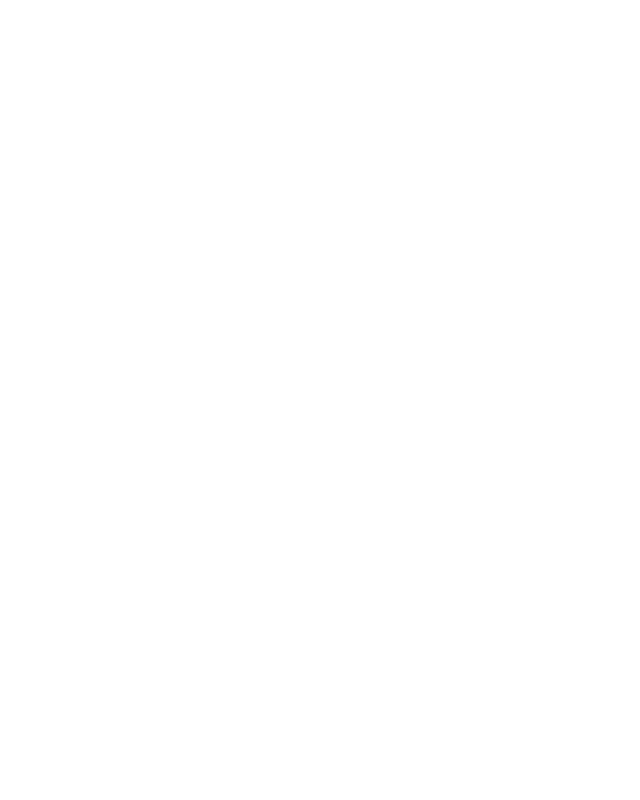
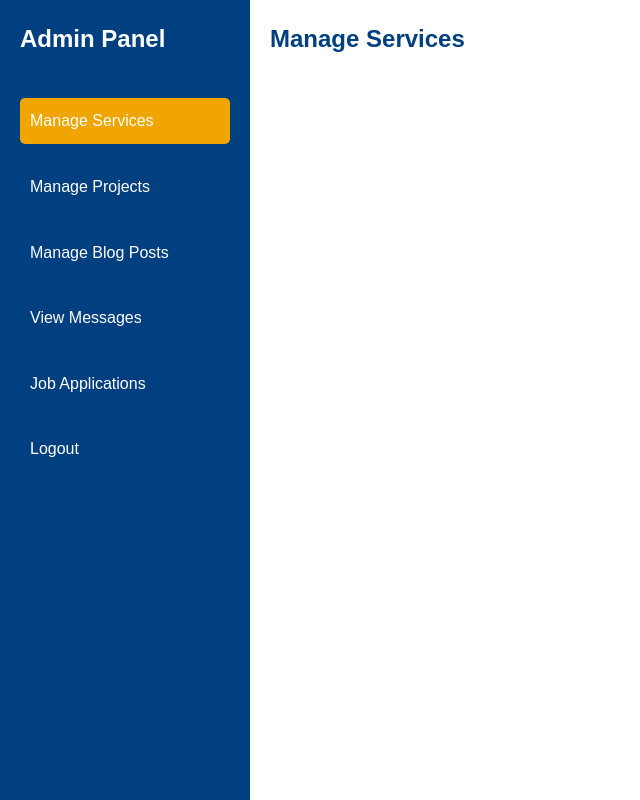
Before and after one commit to abdulgafurissah/tiibu-company-limited, a React (Create React App) app: page /admin in a window 1280 px wide. Shown: the whole page, without its empty margins (0-640 px from the left). Built offline with nearby package versions, Linux system fonts and the light colour scheme.

Commit message:
admin rout fix

```diff
--- a/src/Viewroutes/admin-view-routes.js
+++ b/src/Viewroutes/admin-view-routes.js
@@ -1,15 +1,26 @@
 import { Routes, Route } from 'react-router-dom';
+import AdminHeader from '../components/admin-view-header';
 import Admin from '../admin-pages/admin';
 import AddBlog from '../admin-pages/addBlog';
+import AddProject from '../admin-pages/addProjects';
 import AddServices from '../admin-pages/addServices.js';
+import MessageView from '../admin-pages/messageView';
+import ViewApplications from '../admin-pages/viewApplications'
+
 
 function AdminViewRoutes() {
   return (
+    <>
+    <AdminHeader />
       <Routes>
         <Route path='/admin' element={<Admin />} />
         <Route path='/admin/blog' element={<AddBlog />} />
         <Route path='/admin/services' element={<AddServices />} />
+        <Route path='/admin/projects' element={<AddProject />} />
+        <Route path='/admin/messages' element={<MessageView />} />
+        <Route path='/admin/jobs' element={<ViewApplications />} />
       </Routes>
+    </>
 
   );
 }
--- a/src/admin-pages/admin.js
+++ b/src/admin-pages/admin.js
@@ -1,11 +1,9 @@
 import React from 'react';
 import '../styles/admin.css';
-import AdminHeader from '../components/admin-view-header';
 
 function Admin() {
     return (
         <>
-            <AdminHeader />
             <div className="main-content">
                 <h1>Admin Dashboard</h1>
                 <section>
--- a/src/components/admin-view-header.js
+++ b/src/components/admin-view-header.js
@@ -1,4 +1,4 @@
-import { Link , NavLink} from 'react-router-dom';
+import { NavLink } from 'react-router-dom';
 import { useEffect } from 'react';
 import '../styles/admin.css';
 
@@ -14,7 +14,8 @@
                 links.forEach(l => l.classList.remove('active'));
                 link.classList.add('active');
                 sections.forEach(section => section.style.display = 'none');
-                document.querySelector(link.getAttribute('href')).style.display = 'block';
+                const sectionId = link.getAttribute('href').split('/').pop(); // Get the last part of the URL path
+                document.getElementById(sectionId).style.display = 'block';
             });
         });
 
@@ -27,11 +28,11 @@
             <div className="sidebar">
                 <h2>Admin Panel</h2>
                 <NavLink to="/admin/services" className="active">Manage Services</NavLink>
-                <Link to="/admin/projects">Manage Projects</Link>
-                <Link to="/admin/blog">Manage Blog Posts</Link>
-                <Link to="/admin/messages">View Messages</Link>
-                <Link to="/admin/jobs">Job Applications</Link>
-                <Link to="/admin/logout">Logout</Link>
+                <NavLink to="/admin/projects">Manage Projects</NavLink>
+                <NavLink to="/admin/blog">Manage Blog Posts</NavLink>
+                <NavLink to="/admin/messages">View Messages</NavLink>
+                <NavLink to="/admin/jobs">Job Applications</NavLink>
+                <NavLink to="/admin/logout">Logout</NavLink>
             </div>
 
             <div className="main-content">
```
